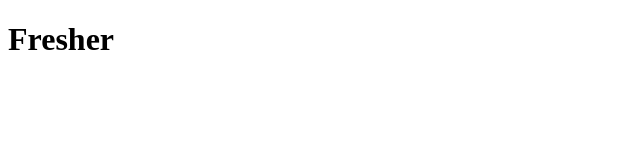
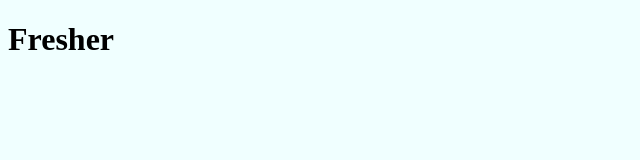
Before and after one commit to bincy1632/My-Portfolio, a plain HTML site: page index.html in a window 1280 px wide. Shown: the whole page, without its empty margins (0-640 px from the left). Drawn offline with Linux system fonts and the light colour scheme.

Commit message:
style- added background color

```diff
--- a/index.html
+++ b/index.html
@@ -4,9 +4,17 @@
     <meta charset="UTF-8">
     <meta http-equiv="X-UA-Compatible" content="IE=edge">
     <meta name="viewport" content="width=device-width, initial-scale=1.0">
+    <link rel="stylesheet" href="style.css">
+
     <title>Bincy-Portfolio</title>
+
 </head>
 <body>
     <h1>Fresher</h1>
+
+    <!-- navigation bar starts-->
+
+
+
 </body>
 </html>
--- /dev/null
+++ b/style.css
@@ -0,0 +1,3 @@
+body{
+    background-color: azure;
+}
```
